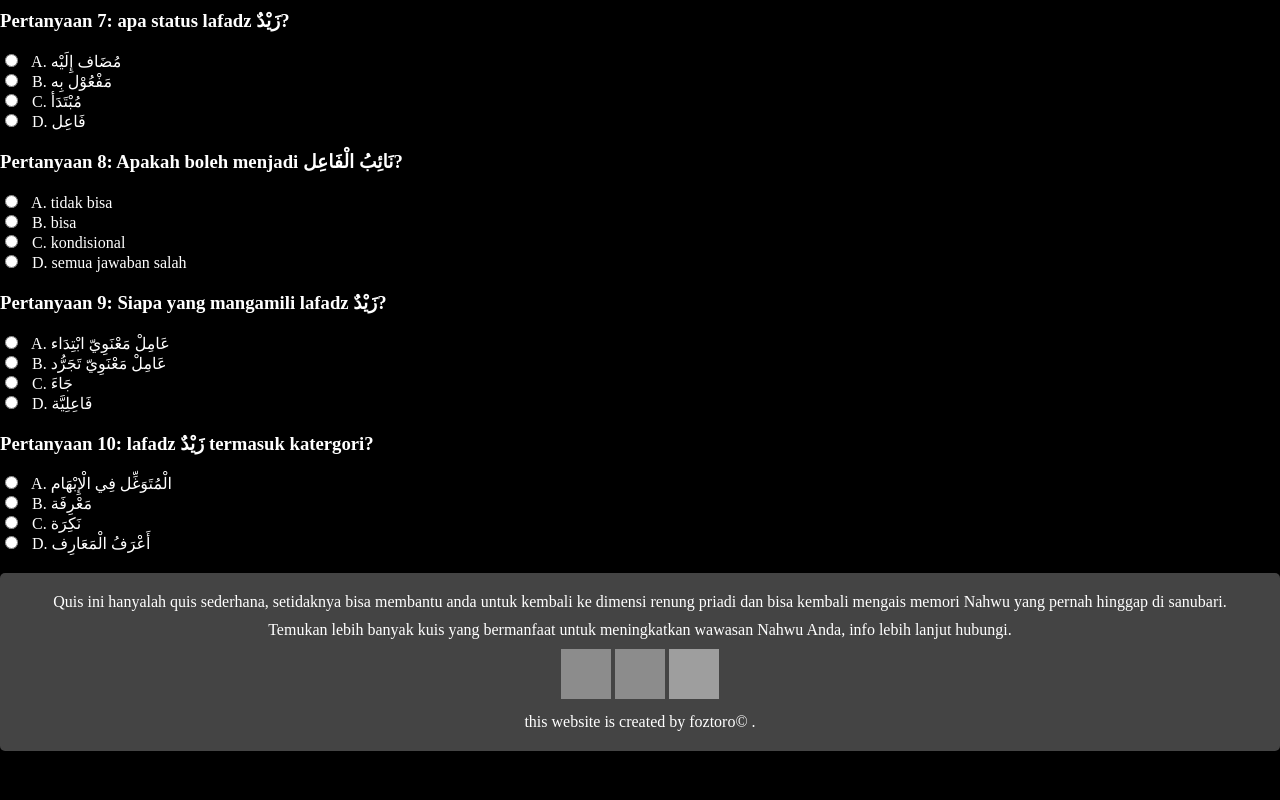
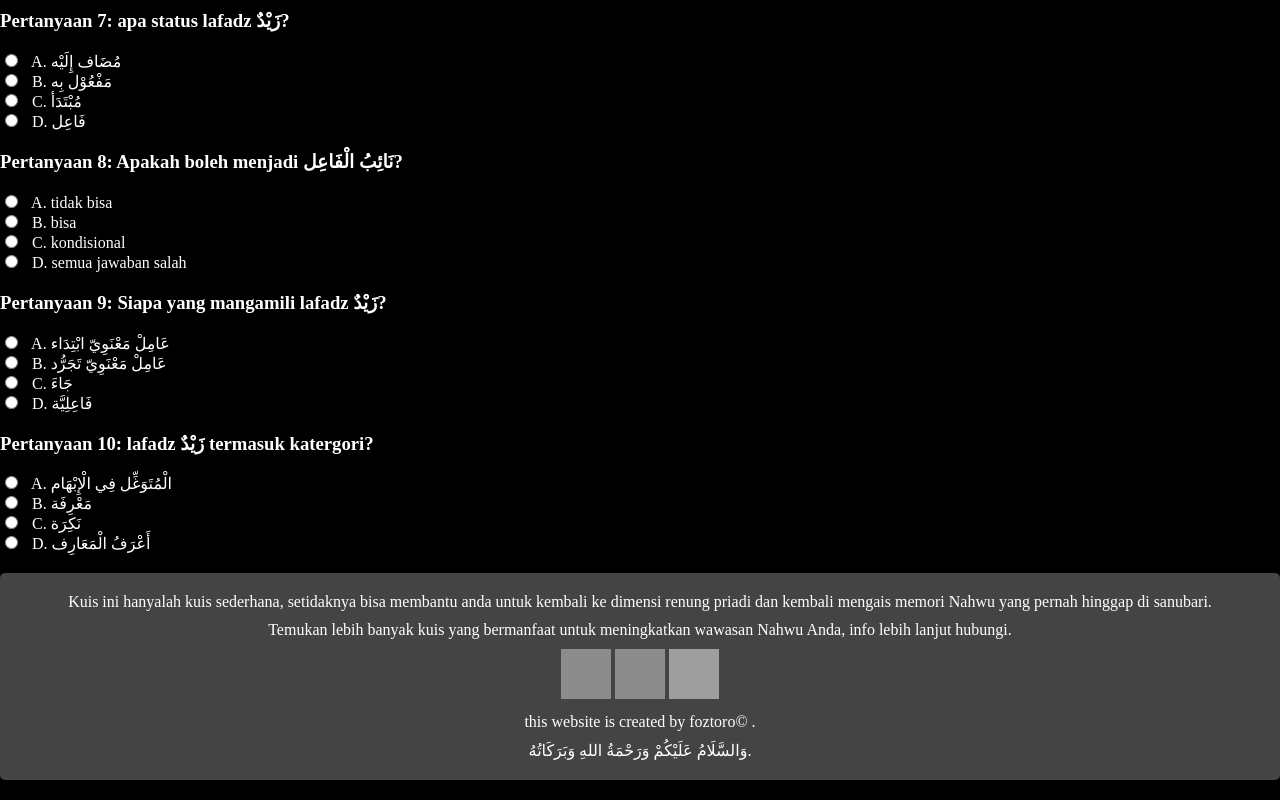
Before and after one commit to afhimna/Halaman1, a plain HTML site: page index.html in a window 1280 px wide. Shown: the part 1069-1869 px from the top of the page. Before the commit the page ends 1840 px from the top, so only its background shows below. Drawn offline with Linux system fonts and the light colour scheme; grey boxes are pictures that could not be loaded.

Commit message:
Update index.html

```diff
--- a/index.html
+++ b/index.html
@@ -245,12 +245,13 @@
     </script>
 
 <div>
-    <p>Quis ini hanyalah quis sederhana, setidaknya bisa membantu anda untuk kembali ke dimensi renung priadi dan bisa kembali mengais memori Nahwu yang pernah hinggap di sanubari.</p>
+    <p>Kuis ini hanyalah kuis sederhana, setidaknya bisa membantu anda untuk kembali ke dimensi renung priadi dan kembali mengais memori Nahwu yang pernah hinggap di sanubari.</p>
     <p>Temukan lebih banyak kuis yang bermanfaat untuk meningkatkan wawasan Nahwu Anda, info lebih lanjut hubungi.</p>
     <a href="https://www.instagram.com/umarhamdan_a/"><img src="https://i.ibb.co/GJQLx7r/instagram-logo.png" alt="Instagram" style="width: 50px; height: 50px; opacity: 0.8;"></a>
     <a href="https://wa.me/62859106771139"><img src="https://i.ibb.co/fH3g5XW/whatsapp-logo.png" alt="WhatsApp" style="width: 50px; height: 50px; opacity: 0.8;"></a>
     <a href="https://t.me/AFHIMNA"><img src="https://i.ibb.co/2tMtmy1/telegram-logo.png" alt="Telegram" style="width: 50px; height: 50px;"></a>
     <p>this website is created by foztoro© .</p>
+    <p>وَالسَّلَامُ عَلَيْكُمْ وَرَحْمَةُ اللهِ وَبَرَكَاتُهُ.</p>
 </div>
 </body>
 
```
